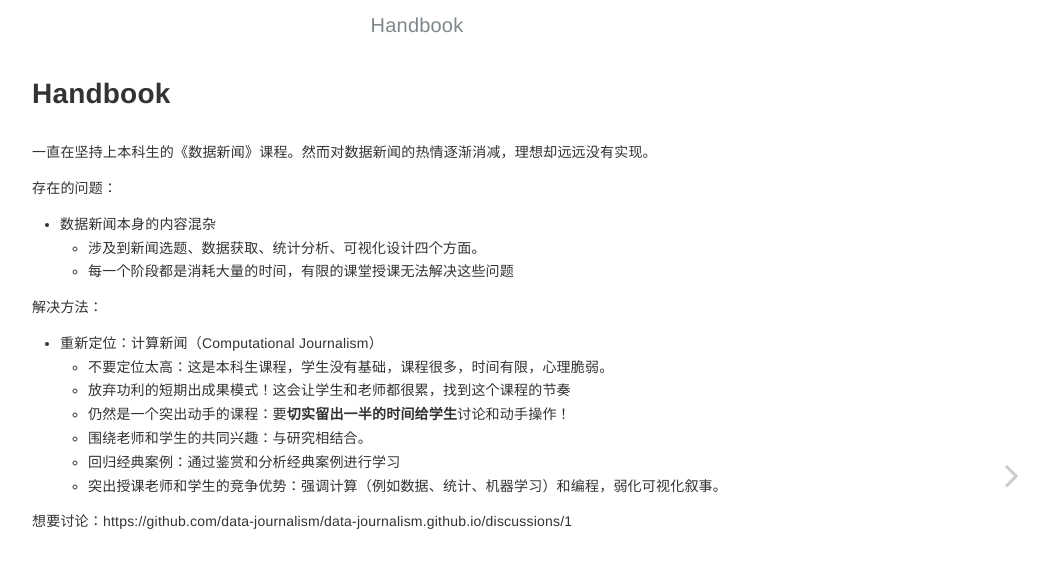
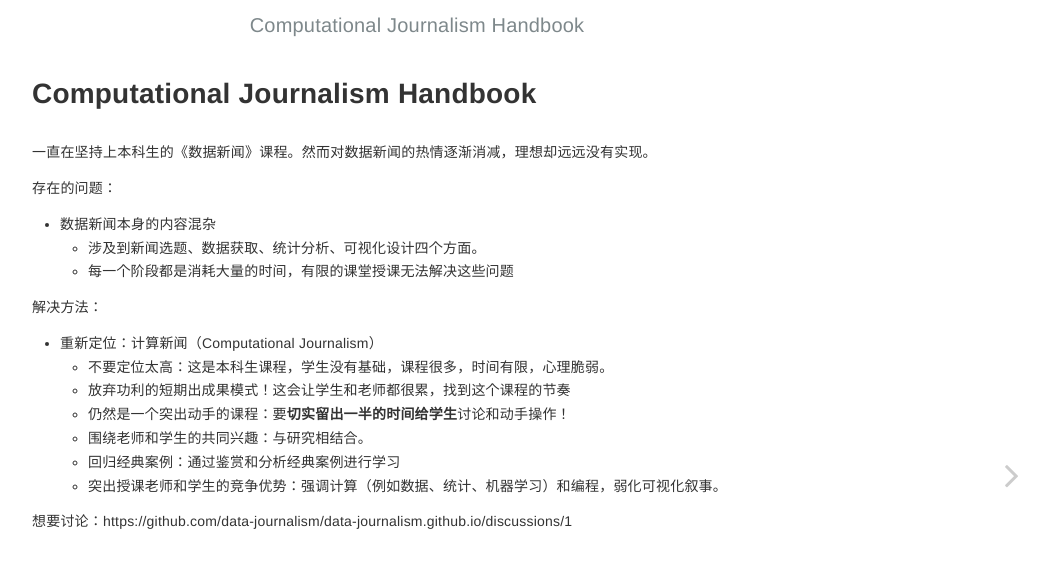
Before and after one commit to data-journalism/data-journalism.github.io, a Jekyll site: the page built from index.md, in a window 1280 px wide. Shown: the top 568 px of the page, without its empty margins (223-1271 px from the left). Built offline with Jekyll 4.4.1, drawn with Linux system fonts in a browser that asks for light colours.

Commit message:
Update _config.yml

```diff
--- a/_config.yml
+++ b/_config.yml
@@ -1,6 +1,6 @@
 # Configurations
-title:            Handbook
-longtitle:        The Handbook of Computational Journalism
+title:            Computational Journalism Handbook
+longtitle:        Computational Journalism Handbook
 author:           Cheng-Jun Wang
 email:            wangchj04@126.com
 description: >
```
